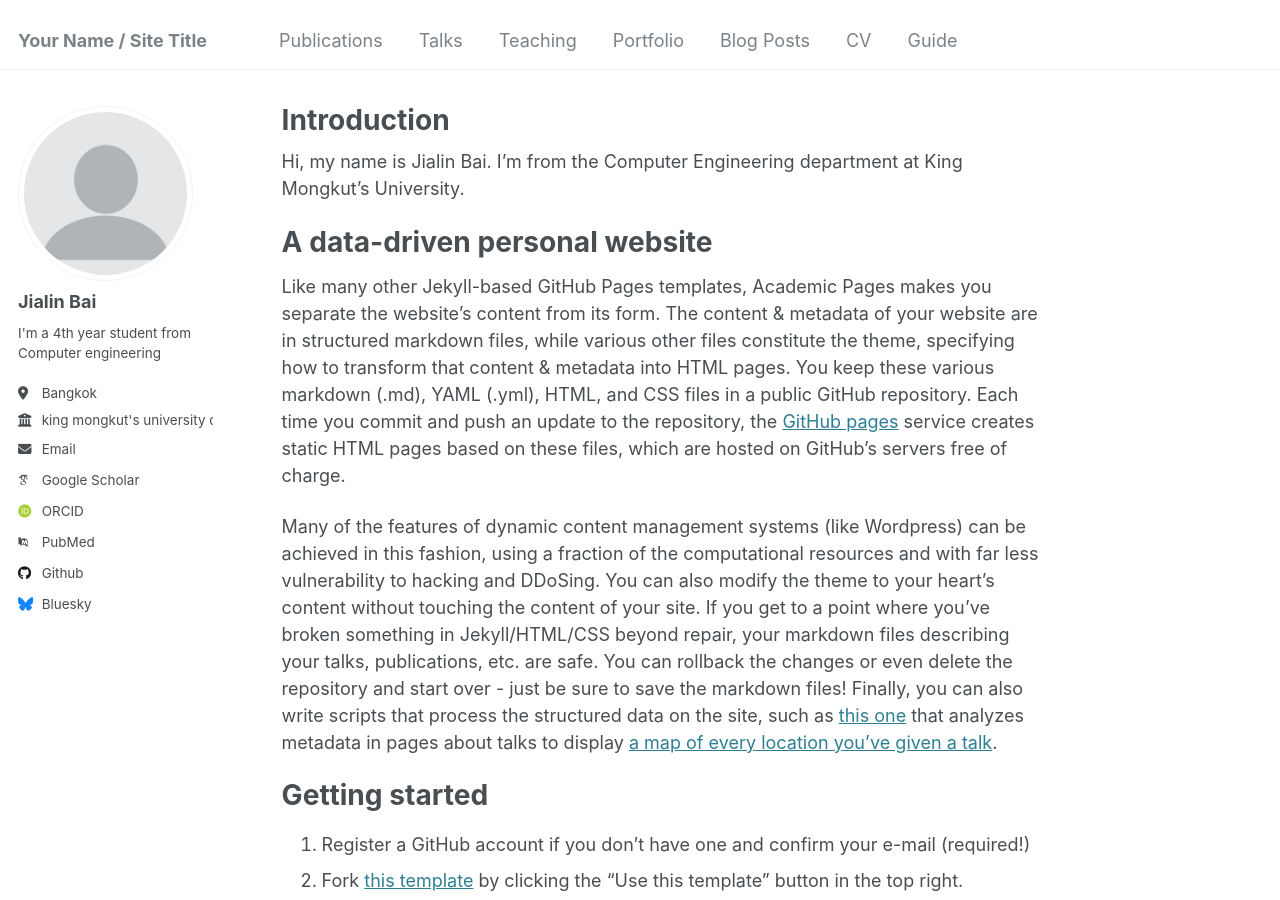
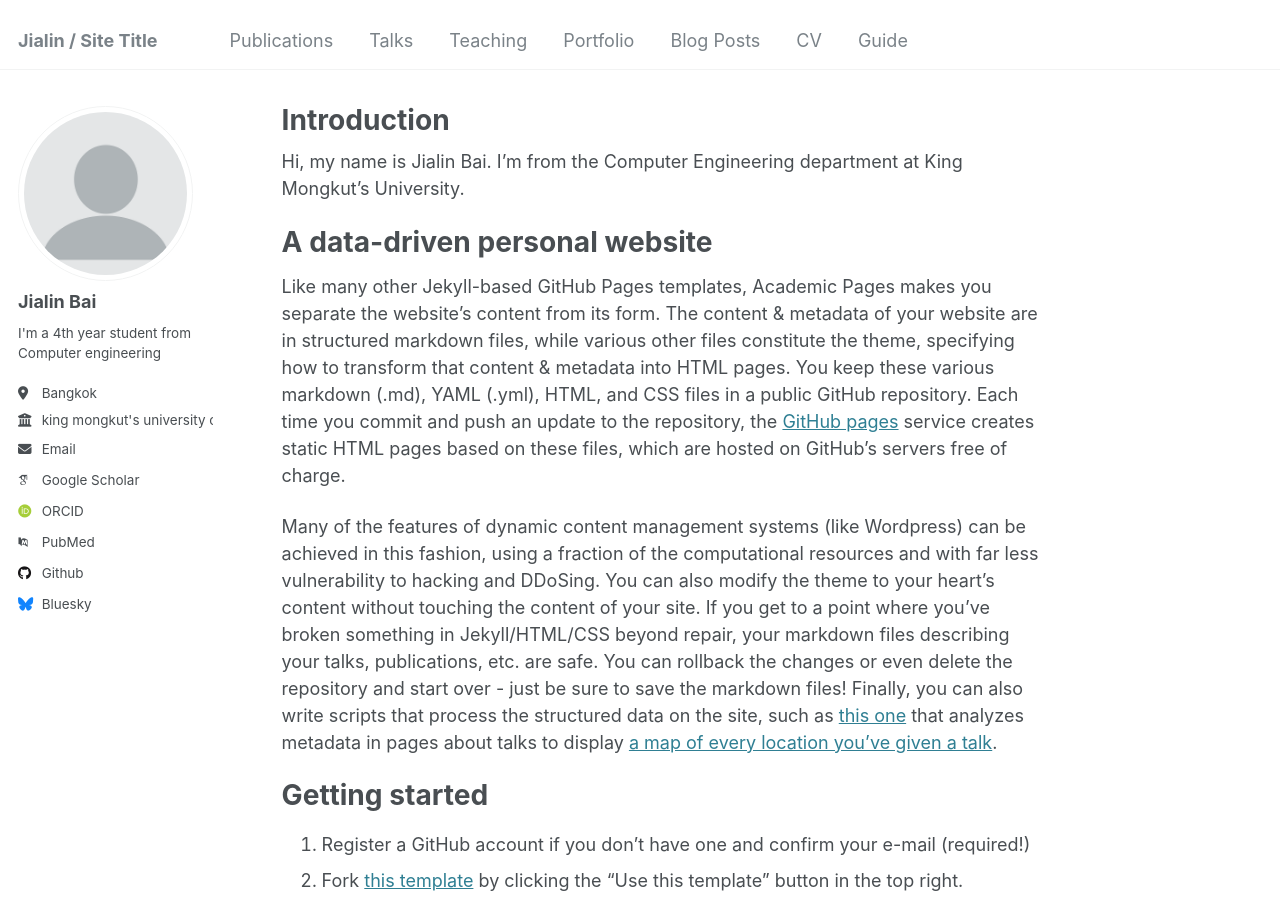
Before and after one commit to JialinBai/JialinBai.github.io, a Jekyll site: the page built from _pages/about.md, in a window 1280 px wide and 900 px high. Built offline with Jekyll 4.4.1, drawn with Linux system fonts in a browser that asks for light colours; some web fonts are replaced.

Commit message:
Update _config.yml

```diff
--- a/_config.yml
+++ b/_config.yml
@@ -8,7 +8,7 @@
 
 # Basic Site Settings
 locale                   : "en-US"
-title                    : "Your Name / Site Title"
+title                    : "Jialin / Site Title"
 title_separator          : "-"
 name                     : &name "Jialin Bai"
 description              : &description "personal description"
```
